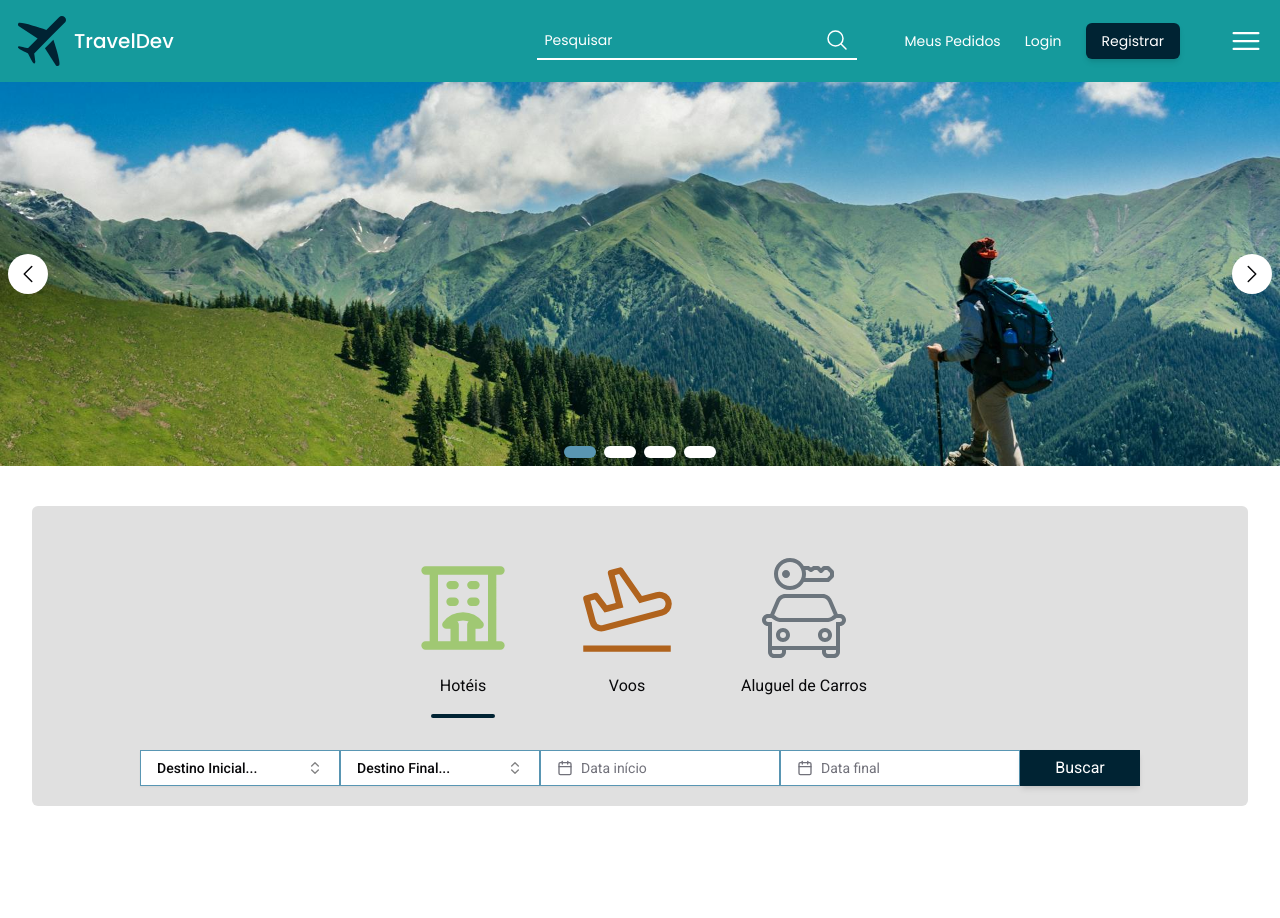
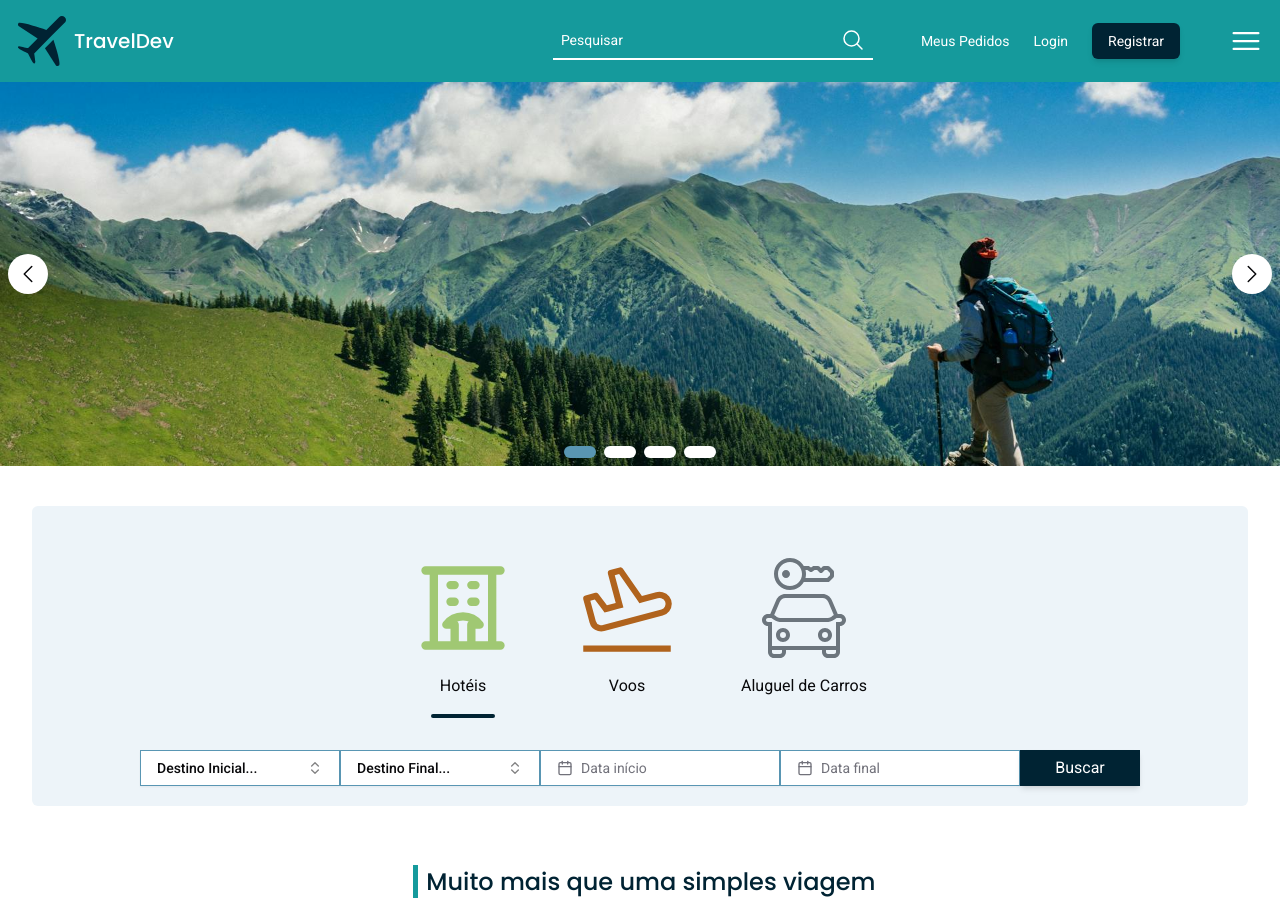
Before and after one commit to jessicaagrs/travelDev, a Next.js app: page / in a window 1280 px wide. Before the commit the page ends 846 px from the top, so only its background shows below. Built offline with nearby package versions, Linux system fonts and the light colour scheme.

Commit message:
feat: add Slogan component and update styles; modify catalog section background color and header font

```diff
--- a/src/app/page.tsx
+++ b/src/app/page.tsx
@@ -1,6 +1,7 @@
 import Catalog from '@/components/catalog/Catalog';
 import Header from '@/components/header/Header';
 import Slide from '@/components/slide/Slide';
+import { Slogan } from '@/components/slogan/Slogan';
 
 export default function Home() {
   return (
@@ -8,6 +9,7 @@ export default function Home() {
       <Header />
       <Slide />
       <Catalog />
+      <Slogan />
     </main>
   );
 }
--- a/src/components/catalog/Catalog.tsx
+++ b/src/components/catalog/Catalog.tsx
@@ -33,7 +33,7 @@ export default function Catalog() {
   };
 
   return (
-    <section className="font-roboto flex flex-col items-center bg-custom1045 py-5 my-10 mx-8 rounded-md">
+    <section className="font-roboto flex flex-col items-center bg-custom1090 py-5 my-10 mx-8 rounded-md">
       <div className="flex gap-16 py-8">
         {servicesCatalog.map((service) => (
           <button
--- a/src/components/header/Header.tsx
+++ b/src/components/header/Header.tsx
@@ -7,7 +7,7 @@ export default function Header() {
   return (
     <nav className="bg-custom100 text-custom400 flex justify-between items-center p-4 font-poppins">
       <Logo />
-      <div className="flex items-center gap-12">
+      <div className="flex items-center gap-12 font-roboto">
         <SearchHeader />
         <LinksDisconnected />
         <button title="Menu icon">
--- /dev/null
+++ b/src/components/slogan/Slogan.tsx
@@ -0,0 +1,9 @@
+export const Slogan = () => {
+  return (
+    <div className="flex justify-center items-center py-5">
+      <h1 className="text-2xl font-medium text-custom200 font-poppins before:content-['.'] before:mx-2 before:w-4 before:h-8 before:bg-custom100 before:text-custom100">
+        Muito mais que uma simples viagem
+      </h1>
+    </div>
+  );
+};
--- a/tailwind.config.ts
+++ b/tailwind.config.ts
@@ -37,6 +37,7 @@ export default {
         custom1075: '#4caf50',
         custom1080: '#66bb6a',
         custom1085: '#81c784',
+        custom1090: '#edf4f9',
         background: 'hsl(var(--background))',
         foreground: 'hsl(var(--foreground))',
         card: {
```
